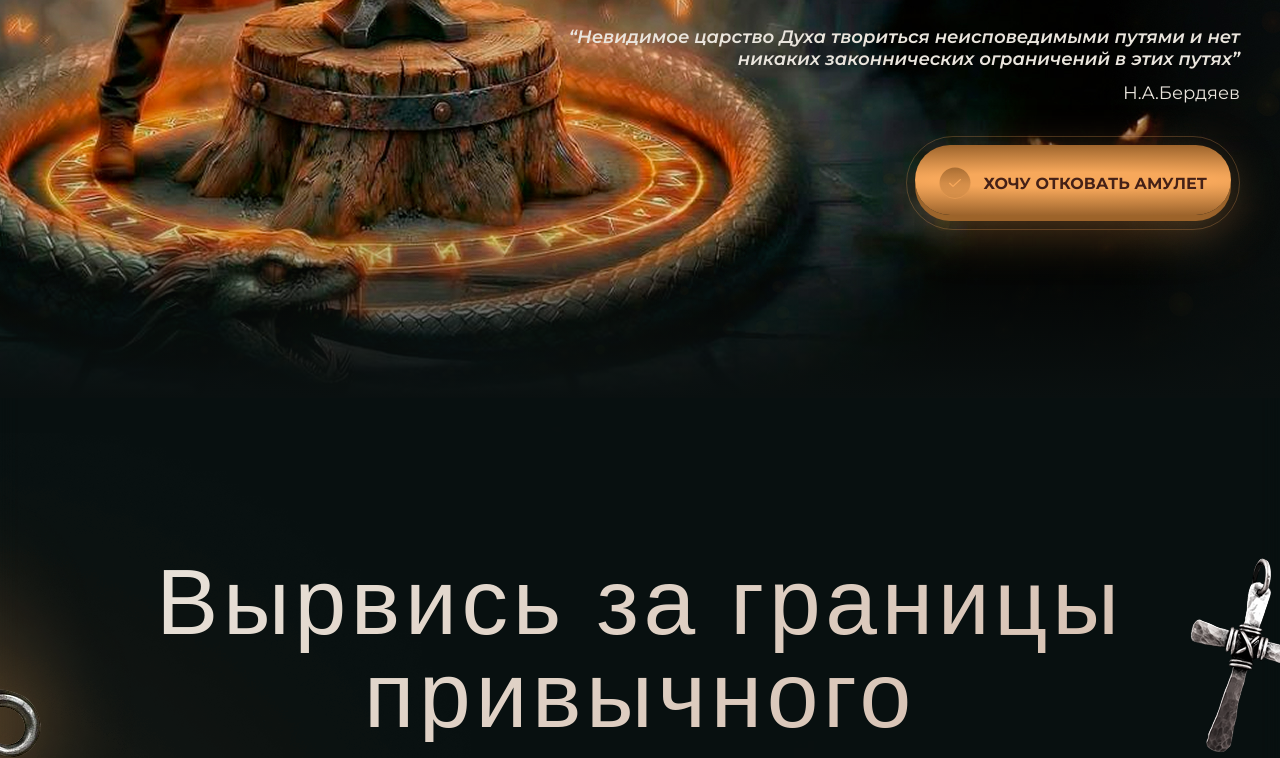
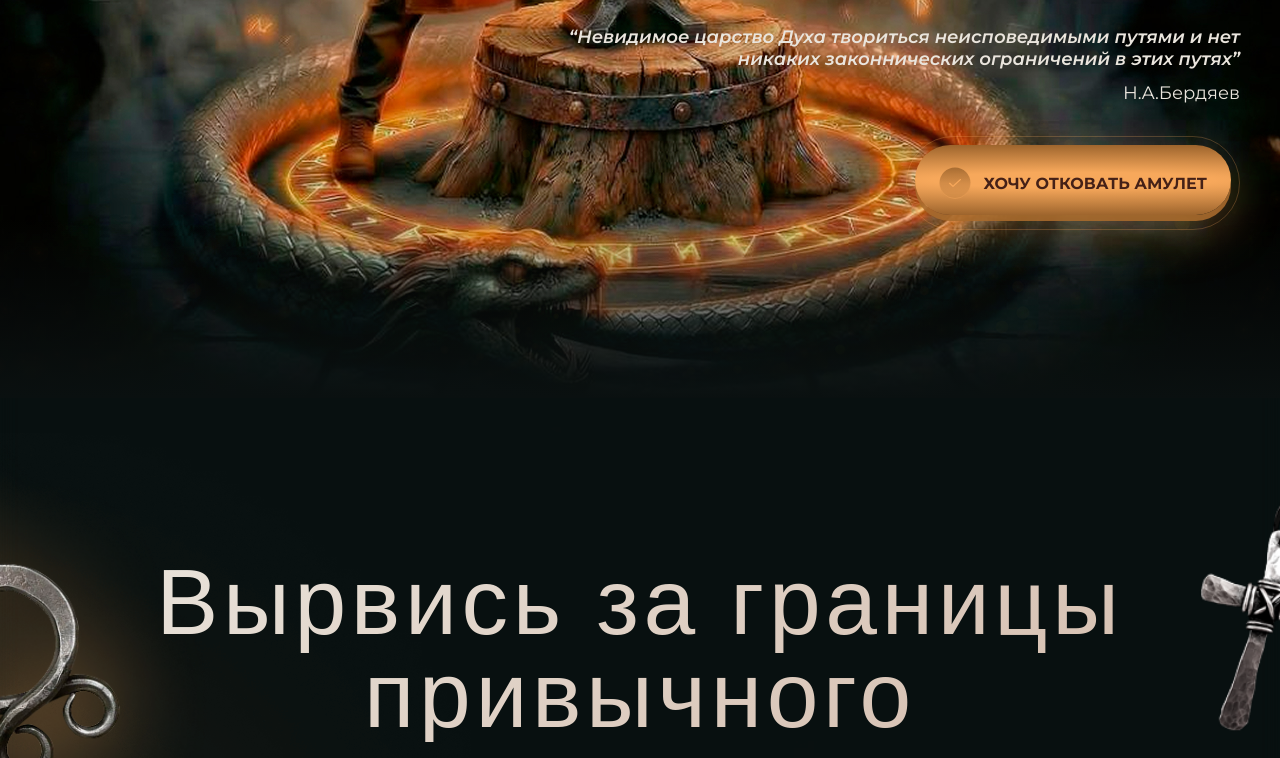
Before and after one commit to alexius90e/sozdano-kuznetsom, a plain HTML site: page index.html in a window 1280 px wide. Shown: the part 682-1440 px from the top of the page. Drawn offline with Linux system fonts and the light colour scheme; a web font is replaced by a local one.

Commit message:
feat: added desktoplg endpoint

```diff
--- a/scss/_b-mixins.scss
+++ b/scss/_b-mixins.scss
@@ -1,3 +1,10 @@
+@mixin desktoplg {
+  @media (max-width: 1560px) {
+    @content;
+  }
+}
+
+
 @mixin desktop {
   @media (max-width: 1200px) {
     @content;
--- a/scss/_l-break-beyond.scss
+++ b/scss/_l-break-beyond.scss
@@ -57,6 +57,11 @@
         left: calc(50% - 472px);
         transform: translateX(-100%);
 
+        @include desktoplg {
+          left: calc(50% - 400px);
+          width: 450px;
+        }
+
         @include laptop {
           top: -60px;
           left: calc(50% - 240px);
@@ -75,6 +80,12 @@
         top: 320px;
         left: calc(50% - 717px);
         transform: translateX(-100%) rotate(3deg);
+
+        @include desktoplg {
+          top: 380px;
+          left: calc(50% - 420px);
+          width: 280px;
+        }
 
         @include laptop {
           top: 240px;
@@ -95,6 +106,12 @@
         left: calc(50% - 467px);
         transform: translateX(-100%) rotate(83deg);
 
+        @include desktoplg {
+          top: 650px;
+          left: calc(50% - 440px);
+          width: 360px;
+        }
+
         @include laptop {
           top: 450px;
           left: calc(50% - 240px);
@@ -113,6 +130,12 @@
         top: 140px;
         left: calc(50% + 499px);
 
+        @include desktoplg {
+          top: 80px;
+          left: calc(50% + 500px);
+          width: 260px;
+        }
+
         @include laptop {
           top: 40px;
           left: calc(50% + 340px);
@@ -130,6 +153,12 @@
       &:nth-child(5) {
         top: 344px;
         left: calc(50% + 674px);
+
+        @include desktoplg {
+          top: 350px;
+          left: calc(50% + 380px);
+          width: 320px;
+        }
 
         @include laptop {
           top: 260px;
@@ -150,6 +179,12 @@
         left: calc(50% + 461px);
         transform: rotate(21deg);
 
+        @include desktoplg {
+          top: 650px;
+          left: calc(50% + 441px);
+          width: 380px;
+        }
+
         @include laptop {
           top: 440px;
           left: calc(50% + 280px);
--- a/scss/_l-first-screen.scss
+++ b/scss/_l-first-screen.scss
@@ -15,6 +15,14 @@
     display: block;
     background: url(../assets/first-screen-bg.jpg) center no-repeat;
     background-size: auto 1080px;
+
+    @include desktoplg {
+      background-position: left -80px center;
+    }
+
+    @include desktop {
+      background-position: center;
+    }
 
     @include laptop {
       background: url(../assets/first-screen-bg.jpg) left -360px center no-repeat;
```
Also changed, not shown: css/index.css.
